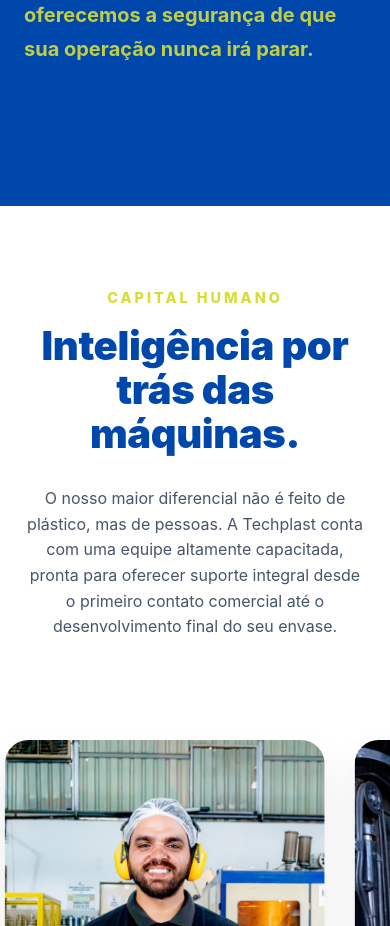
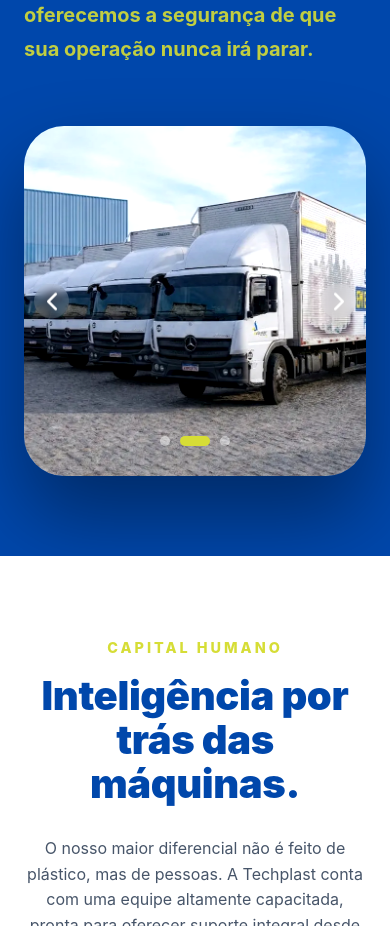
Before and after one commit to jjulioCsar/sitetech, a React (Vite) app: page / in a window 390 px wide. Shown: the part 7860-8786 px from the top of the page. Built offline with nearby package versions, Linux system fonts and the light colour scheme.

Commit message:
fix(ui): prevent logistics mobile carousel flex collapse

```diff
--- a/src/components/Logistics.jsx
+++ b/src/components/Logistics.jsx
@@ -207,7 +207,8 @@ const Logistics = () => {
                             whileHover={{ scale: 1.02 }}
                             style={{
                                 flex: 2, // Aumentado o flex-grow para ocupar mais espaço na tela (landscape)
-                                height: 'clamp(350px, 45vw, 600px)', // Altura responsiva, mais livre que um quadrado rígido
+                                height: 'clamp(350px, 45vw, 600px)', // Altura responsiva
+                                minHeight: '350px', // Evita o colapso do flex-basis: 0 em telas mobile (flex-direction: column)
                                 width: '100%',
                                 margin: '0 auto',
                                 borderRadius: '40px',
```
